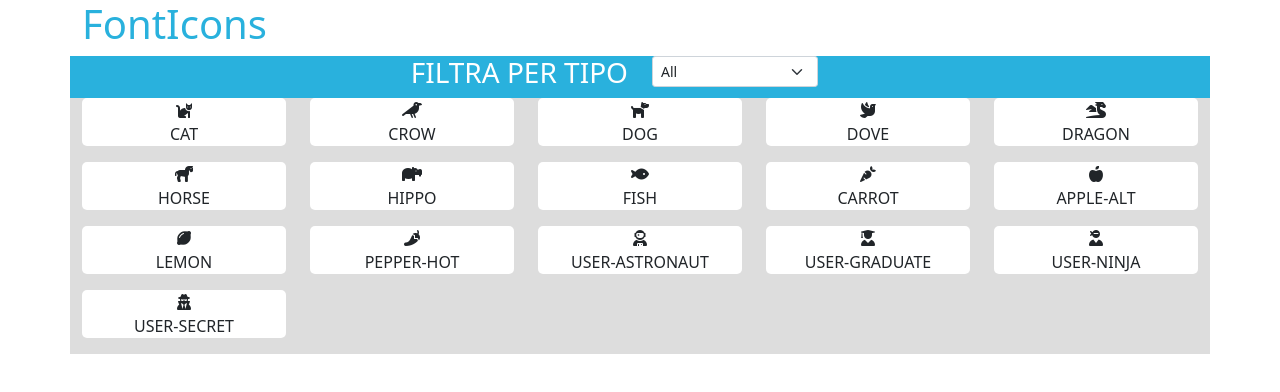
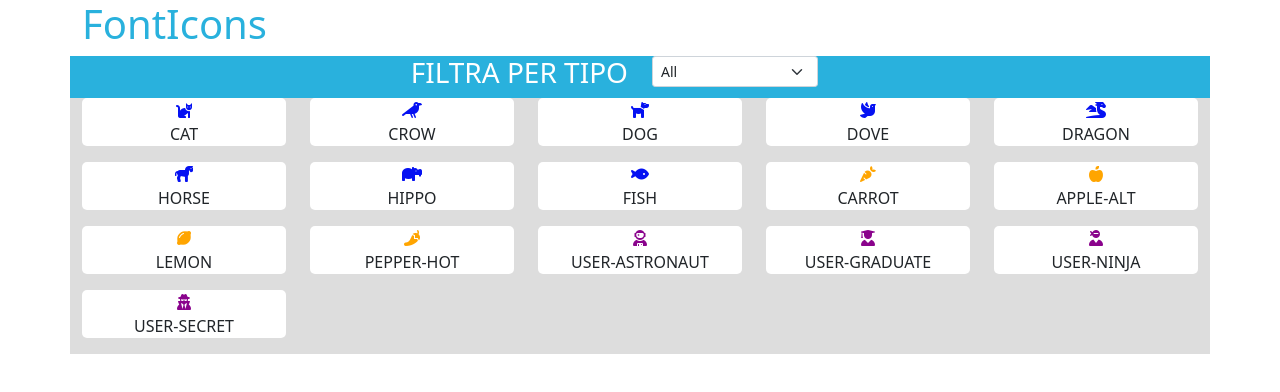
Before and after one commit to alessandro-cappelli/js-es6-icons, a plain HTML site: page index.html in a window 1280 px wide. Drawn offline with nearby package versions, Linux system fonts and the light colour scheme.

Commit message:
color icon

```diff
--- a/index.html
+++ b/index.html
@@ -44,82 +44,82 @@
         <div class="container ms_container_icon">
             <div class="row row-cols-2 row-cols-sm-2 row-cols-md-5">
                 <div>
-                    <div class="col ms_bg_icon"><i class="fas fa-cat"></i>
+                    <div class="col ms_bg_icon"><i class="fas fa-cat ms_icon_animal"></i>
                         <p>CAT</p>
                     </div>
                 </div>
                 <div>
-                    <div class="col ms_bg_icon"><i class="fas fa-crow"></i>
+                    <div class="col ms_bg_icon"><i class="fas fa-crow ms_icon_animal"></i>
                         <p>CROW</p>
                     </div>
                 </div>
                 <div>
-                    <div class="col ms_bg_icon"><i class="fas fa-dog"></i>
+                    <div class="col ms_bg_icon"><i class="fas fa-dog ms_icon_animal"></i>
                         <p>DOG</p>
                     </div>
                 </div>
                 <div>
-                    <div class="col ms_bg_icon"><i class="fas fa-dove"></i>
+                    <div class="col ms_bg_icon"><i class="fas fa-dove ms_icon_animal"></i>
                         <p>DOVE</p>
                     </div>
                 </div>
                 <div>
-                    <div class="col ms_bg_icon"><i class="fas fa-dragon"></i>
+                    <div class="col ms_bg_icon"><i class="fas fa-dragon ms_icon_animal"></i>
                         <p>DRAGON</p>
                     </div>
                 </div>
                 <div>
-                    <div class="col ms_bg_icon"><i class="fas fa-horse"></i>
+                    <div class="col ms_bg_icon"><i class="fas fa-horse ms_icon_animal"></i>
                         <p>HORSE</p>
                     </div>
                 </div>
                 <div>
-                    <div class="col ms_bg_icon"><i class="fas fa-hippo"></i>
+                    <div class="col ms_bg_icon"><i class="fas fa-hippo ms_icon_animal"></i>
                         <p>HIPPO</p>
                     </div>
                 </div>
                 <div>
-                    <div class="col ms_bg_icon"><i class="fas fa-fish"></i>
+                    <div class="col ms_bg_icon"><i class="fas fa-fish ms_icon_animal"></i>
                         <p>FISH</p>
                     </div>
                 </div>
                 <div>
-                    <div class="col ms_bg_icon"><i class="fas fa-carrot"></i>
+                    <div class="col ms_bg_icon"><i class="fas fa-carrot ms_icon_vegetable"></i>
                         <p>CARROT</p>
                     </div>
                 </div>
                 <div>
-                    <div class="col ms_bg_icon"><i class="fas fa-apple-alt"></i>
+                    <div class="col ms_bg_icon"><i class="fas fa-apple-alt ms_icon_vegetable"></i>
                         <p>APPLE-ALT</p>
                     </div>
                 </div>
                 <div>
-                    <div class="col ms_bg_icon"><i class="fas fa-lemon"></i>
+                    <div class="col ms_bg_icon"><i class="fas fa-lemon ms_icon_vegetable"></i>
                         <p>LEMON</p>
                     </div>
                 </div>
                 <div>
-                    <div class="col ms_bg_icon"><i class="fas fa-pepper-hot"></i>
+                    <div class="col ms_bg_icon"><i class="fas fa-pepper-hot ms_icon_vegetable"></i>
                         <p>PEPPER-HOT</p>
                     </div>
                 </div>
                 <div>
-                    <div class="col ms_bg_icon"><i class="fas fa-user-astronaut"></i>
+                    <div class="col ms_bg_icon"><i class="fas fa-user-astronaut ms_icon_user"></i>
                         <p>USER-ASTRONAUT</p>
                     </div>
                 </div>
                 <div>
-                    <div class="col ms_bg_icon"><i class="fas fa-user-graduate"></i>
+                    <div class="col ms_bg_icon"><i class="fas fa-user-graduate ms_icon_user"></i>
                         <p>USER-GRADUATE</p>
                     </div>
                 </div>
                 <div>
-                    <div class="col ms_bg_icon"><i class="fas fa-user-ninja"></i>
+                    <div class="col ms_bg_icon"><i class="fas fa-user-ninja ms_icon_user"></i>
                         <p>USER-NINJA</p>
                     </div>
                 </div>
                 <div>
-                    <div class="col ms_bg_icon"><i class="fas fa-user-secret"></i>
+                    <div class="col ms_bg_icon"><i class="fas fa-user-secret ms_icon_user"></i>
                         <p>USER-SECRET</p>
                     </div>
                 </div>
--- a/style.css
+++ b/style.css
@@ -16,3 +16,15 @@ h1{
     border-radius: 5px;
     text-align: center;
 }
+
+.ms_icon_animal{
+    color: #0511F2;
+}
+
+.ms_icon_vegetable{
+    color: #FFA500;
+}
+
+.ms_icon_user{
+    color: #8A038C;
+}
```
